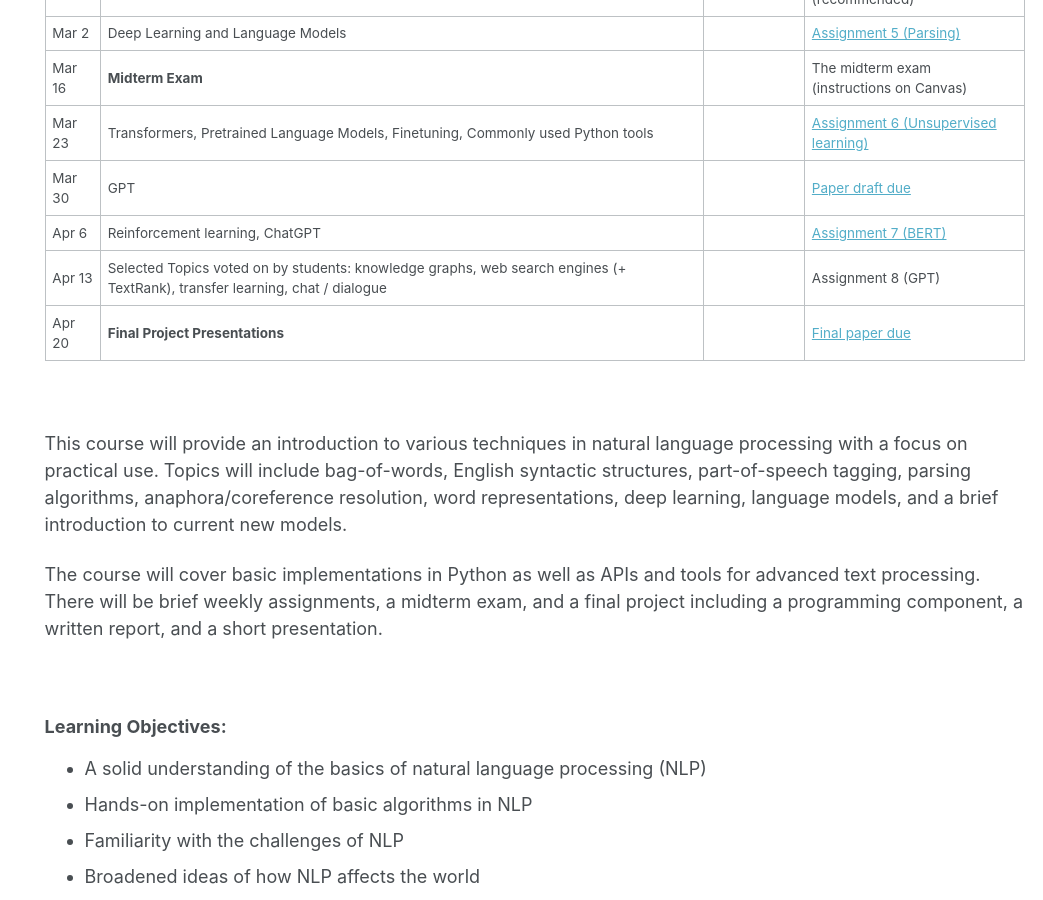
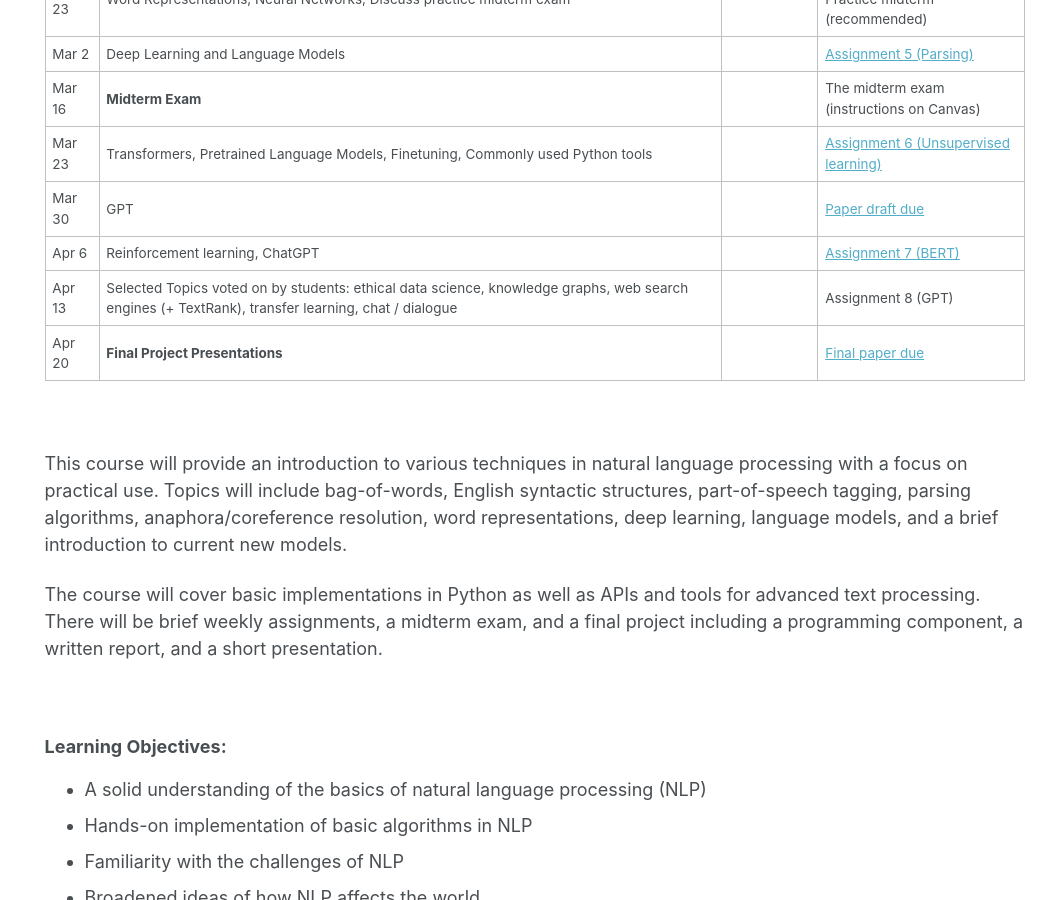
Before and after one commit to rasikabh/rasikabh.github.io, a Jekyll site: the page built from _pages/nlp2023.md, in a window 1280 px wide and 900 px high, scrolled down 1227 px. Shown: the whole window, without its empty margins (237-1280 px from the left). Built offline with Jekyll 4.4.1, drawn with Linux system fonts in a browser that asks for light colours.

Commit message:
Update nlp2023.md

```diff
--- a/_pages/nlp2023.md
+++ b/_pages/nlp2023.md
@@ -54,7 +54,7 @@ Tuesdays 10am - 12pm outside room 1010
 | Mar 23  | Transformers, Pretrained Language Models, Finetuning, Commonly used Python tools |  | [Assignment 6 (Unsupervised learning)](https://docs.google.com/document/d/1bC8dBhJufAvZCVnwDtXI_dhYxsH-Q6Scp1AKsJBpfGA/edit?usp=sharing) |
 | Mar 30 | GPT |  | [Paper draft due](https://docs.google.com/document/d/1qe6uiXbJRvUv1WxvN_YH1PHN7yPMu5hcos9N6x7s_cc/edit?usp=sharing) |
 | Apr 6 | Reinforcement learning, ChatGPT  |  | [Assignment 7 (BERT)](https://docs.google.com/document/d/1NaiioGhlOxTUVg17Sl4V7UyT4OAkYRXBlbHgnfchuus/edit?usp=sharing) |
-| Apr 13 | Selected Topics voted on by students: knowledge graphs, web search engines (+ TextRank), transfer learning, chat / dialogue |  | Assignment 8 (GPT) |
+| Apr 13 | Selected Topics voted on by students: ethical data science, knowledge graphs, web search engines (+ TextRank), transfer learning, chat / dialogue |  | Assignment 8 (GPT) |
 | Apr 20  | **Final Project Presentations** |  | [Final paper due](https://docs.google.com/document/d/1qe6uiXbJRvUv1WxvN_YH1PHN7yPMu5hcos9N6x7s_cc/edit?usp=sharing) |
 
 
```
